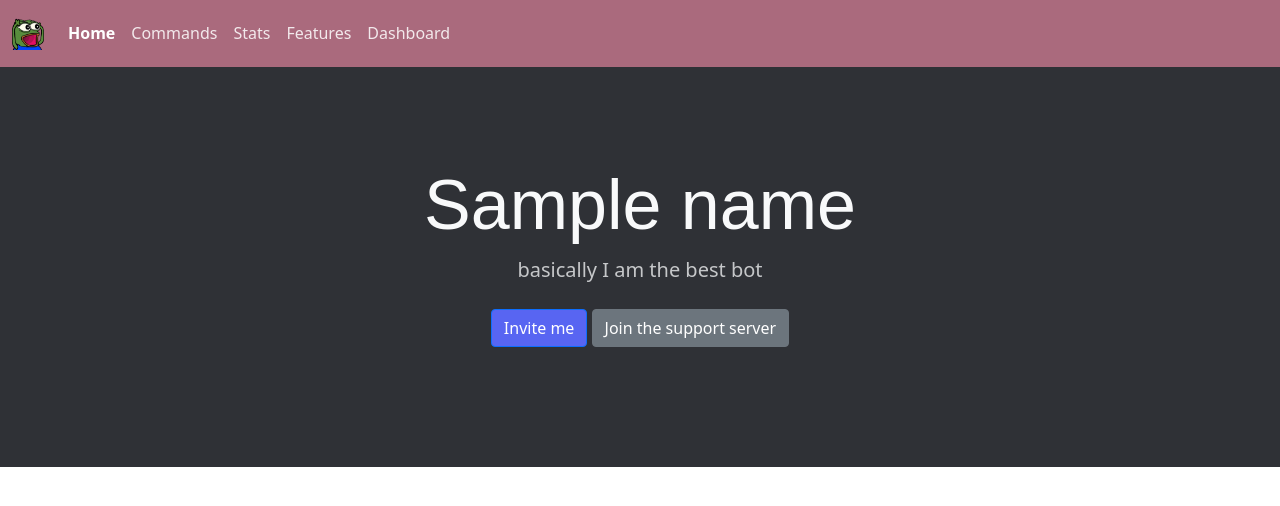
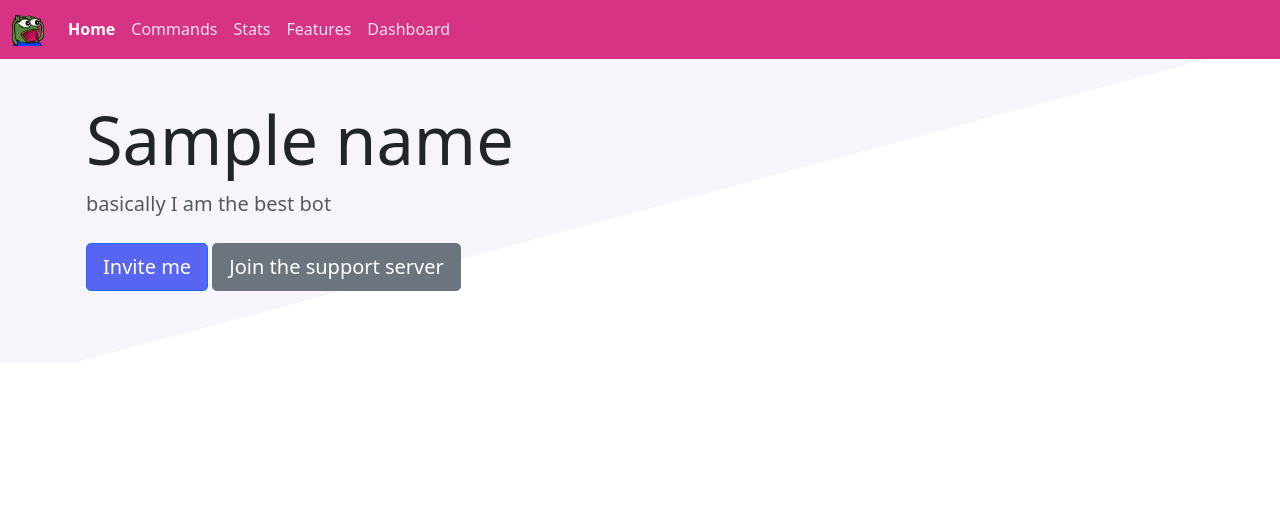
Before and after one commit to meizuBot/website, a Python web app: template templates/bootstrap_index.html in a window 1280 px wide. Shown: the top 506 px of the page. Run offline with Jinja, Linux system fonts and the light colour scheme; the template is opened without the code that fills it: most values are stand-ins (such as "Sample title", 1, 10 or a date in 2020); some libraries are stand-ins or nearby versions; some web fonts are replaced.

Commit message:
could use some workkkk

```diff
--- a/static/css/bootstrap_index.css
+++ b/static/css/bootstrap_index.css
@@ -3,6 +3,16 @@
 .titan {
     font-family: 'Titillium', sans-serif;
     font-weight: bold;
+}
+
+.masthead {
+    padding: 3rem 0;
+    background: linear-gradient(165deg, #f7f5fb 50%, #fff 50%);
+}
+
+.masthead h1 {
+    font-size: calc(1.525rem + 3.3vw);
+    line-height: 1;
 }
 
 .main-title {
--- a/static/css/navbar.css
+++ b/static/css/navbar.css
@@ -1,5 +1,3 @@
-@import url('https://fonts.googleapis.com/css2?family=Poppins&display=swap');
-
 :root {
   --blue: #2E5090;
   --navbar: #aa6a7d;
@@ -11,8 +9,7 @@
 
 
 .navbar {
-  padding: .75rem 0;
-  background-color: var(--navbar);
+  background-color: var(--bs-pink);
 }
 
 .navbar-nav-svg {
--- a/templates/bootstrap.html
+++ b/templates/bootstrap.html
@@ -20,7 +20,7 @@
     <header class="navbar navbar-expand-md navbar-dark">
         <nav class="container-xxl flex-wrap flex-md-nowrap" aria-label="Main Navbar">
             <a href="/" class="navbar-brand" aria-label="bot name">
-                <img src="/static/favicon.ico" width="32" height="32" class="d-inline-block align-text-center">
+                <img src="/static/favicon.ico" width="32" height="32">
             </a>
             <button class="navbar-toggler" type="button" data-bs-toggle="collapse" data-bs-target="#navbarNav" aria-controls="navbarNav" aria-expanded="false" aria-label="Toggle navigation">
                 <svg xmlns="http://www.w3.org/2000/svg" width="32" height="32" class="bi" fill="currentColor" viewBox="0 0 16 16">
@@ -36,10 +36,6 @@
             </div>
         </nav>
     </header>
-    {% block container %}
-    <div class="container-fluid {% block container_values %}{% endblock %}">
-        {% block content %}
-        {% endblock %}
-    </div>
-{% endblock %}
+    {% block content %}
+    {% endblock %}
 </body>
--- a/templates/bootstrap_index.html
+++ b/templates/bootstrap_index.html
@@ -8,20 +8,22 @@
 {% endblock %}
 
 {% block container_values %}
-text-light background-dark
+text-dark
 {% endblock %}
 
 {% block content %}
-    <section class="py-5 text-center container">
-        <div class="row py-lg-5">
-          <div class="col-lg-6 col-md-8 mx-auto">
-            <h1 class="fw-light titan main-title">{{ name }}</h1>
-            <p class="lead text-light" style="opacity: 75%">basically I am the best bot</p>
-            <p>
-              <a href="/invite" class="btn btn-primary my-2 invite">Invite me</a>
-              <a href="/support" class="btn btn-secondary my-2">Join the support server</a>
-            </p>
-          </div>
+    <main>
+        <div class="masthead mb-3" id="content">
+            <div class="container px-4 px-md-3">
+                <div class="row align-items-lg-center">
+                    <h1 class="mb-3">{{ name }}</h1>
+                    <p class="lead" style="opacity: 75%">basically I am the best bot</p>
+                    <p>
+                        <a href="/invite" class="btn btn-lg btn-primary my-2 invite">Invite me</a>
+                        <a href="/support" class="btn btn-lg btn-secondary my-2">Join the support server</a>
+                    </p>
+                </div>
+            </div>
         </div>
-      </section>
+    </main>
 {% endblock %}
```
